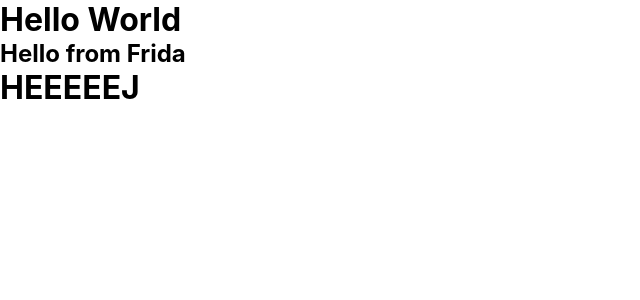
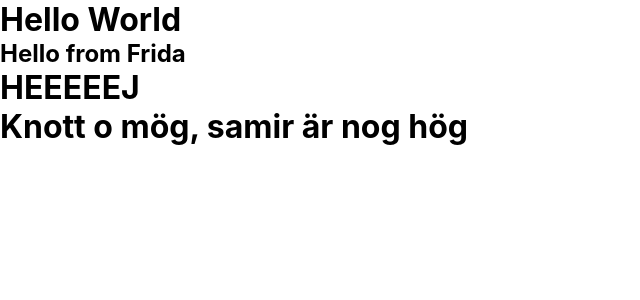
Before and after one commit to Sundholmare/team-todo, a React (Create React App) app: page / in a window 1280 px wide. Shown: the top 300 px of the page, without its empty margins (0-640 px from the left). Built offline with nearby package versions, Linux system fonts and the light colour scheme.

Commit message:
knottskalle

```diff
--- a/src/App.js
+++ b/src/App.js
@@ -7,6 +7,7 @@ function App() {
       <h1>Hello World</h1>
       <h2>Hello from Frida</h2>
       <h1>HEEEEEJ</h1>
+      <h1>Knott o mög, samir är nog hög</h1>
     </div>
   );
 }
```
